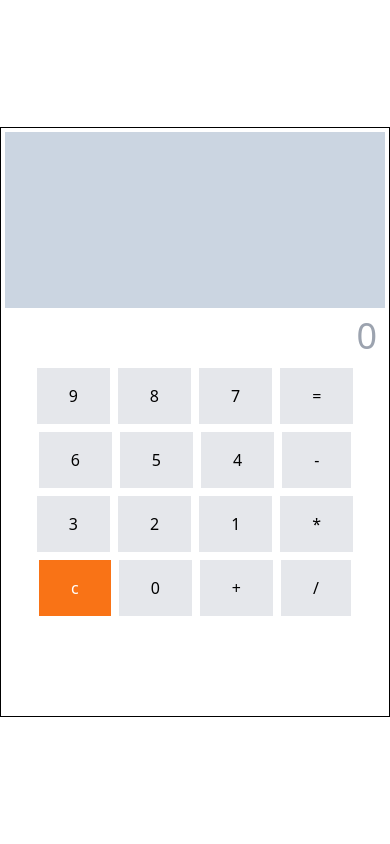
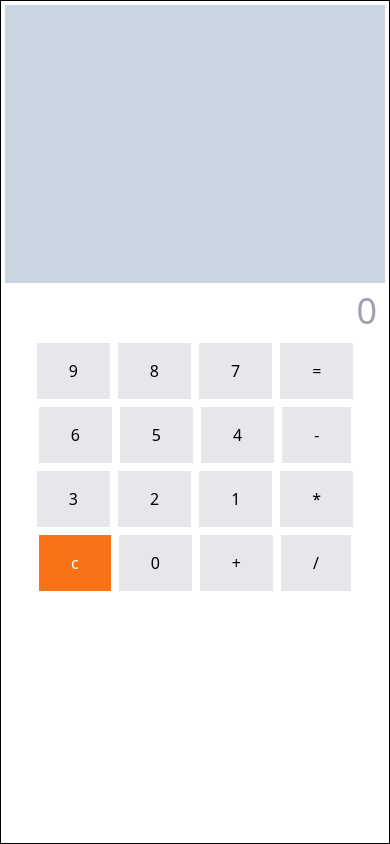
Before and after one commit to ThomasShlby/Calculator, a plain HTML site: page index.html in a window 390 px wide. Drawn offline with nearby package versions, Linux system fonts and the light colour scheme.

Commit message:
Update index.html

```diff
--- a/index.html
+++ b/index.html
@@ -15,7 +15,7 @@
 </head>
 <body>
 <div class="flex justify-center items-center w-screen h-screen">
-    <div class="border border-black  min-w-[25vw] h-[70vh] p-1">
+    <div class="border border-black  min-w-[25vw] md:h-[70vh] h-screen p-1">
         <div class="bg-slate-300 h-[40%] flex flex-col items-end justify-end w-full ">
             <div class="w-full h-full text-right text-gray-600 overflow-y-auto" id="history"></div>
             <input type="text" id="input" class=" border-none outline-none p-2 text-4xl w-full text-right" placeholder="0"></input>
```
